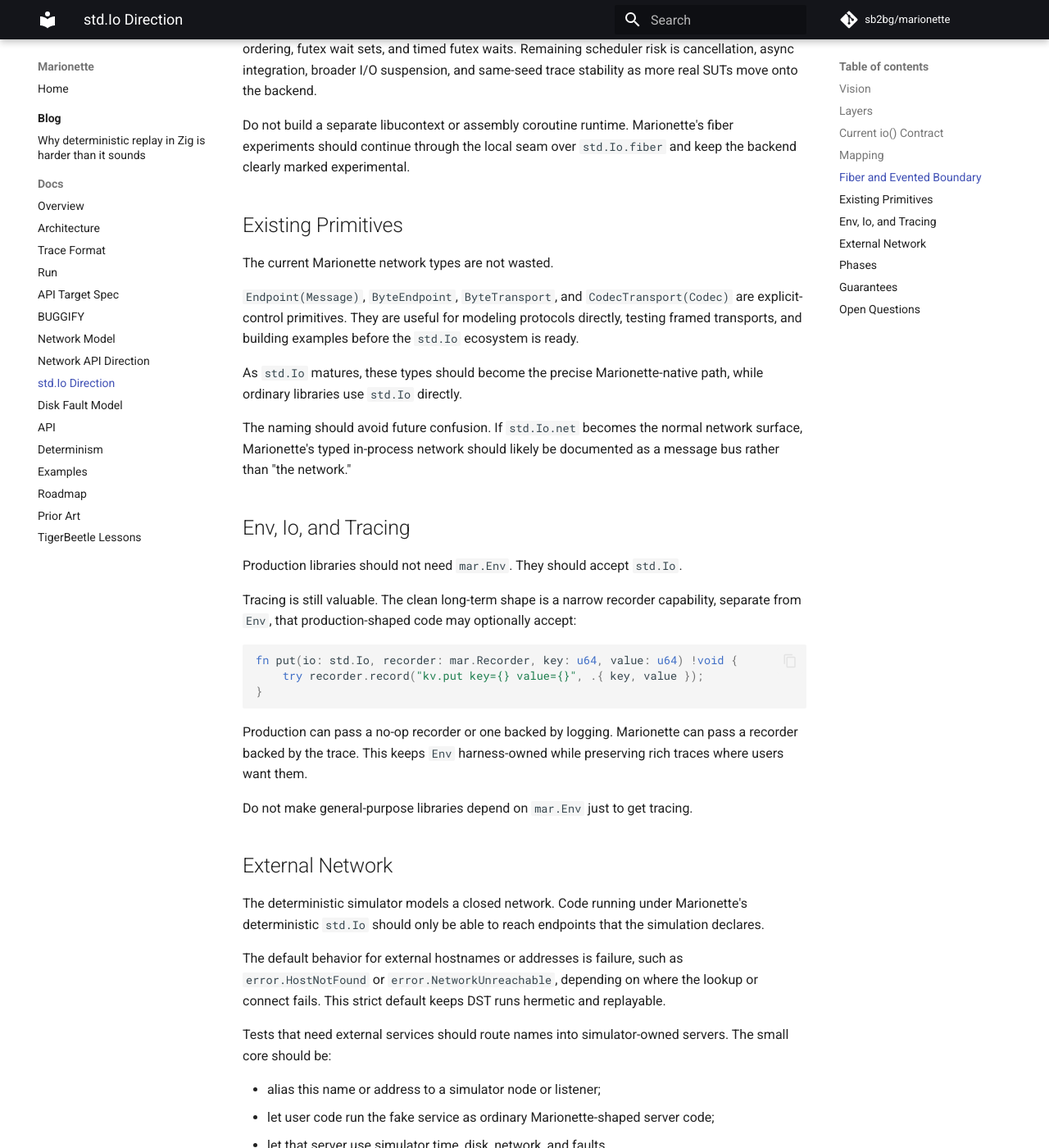
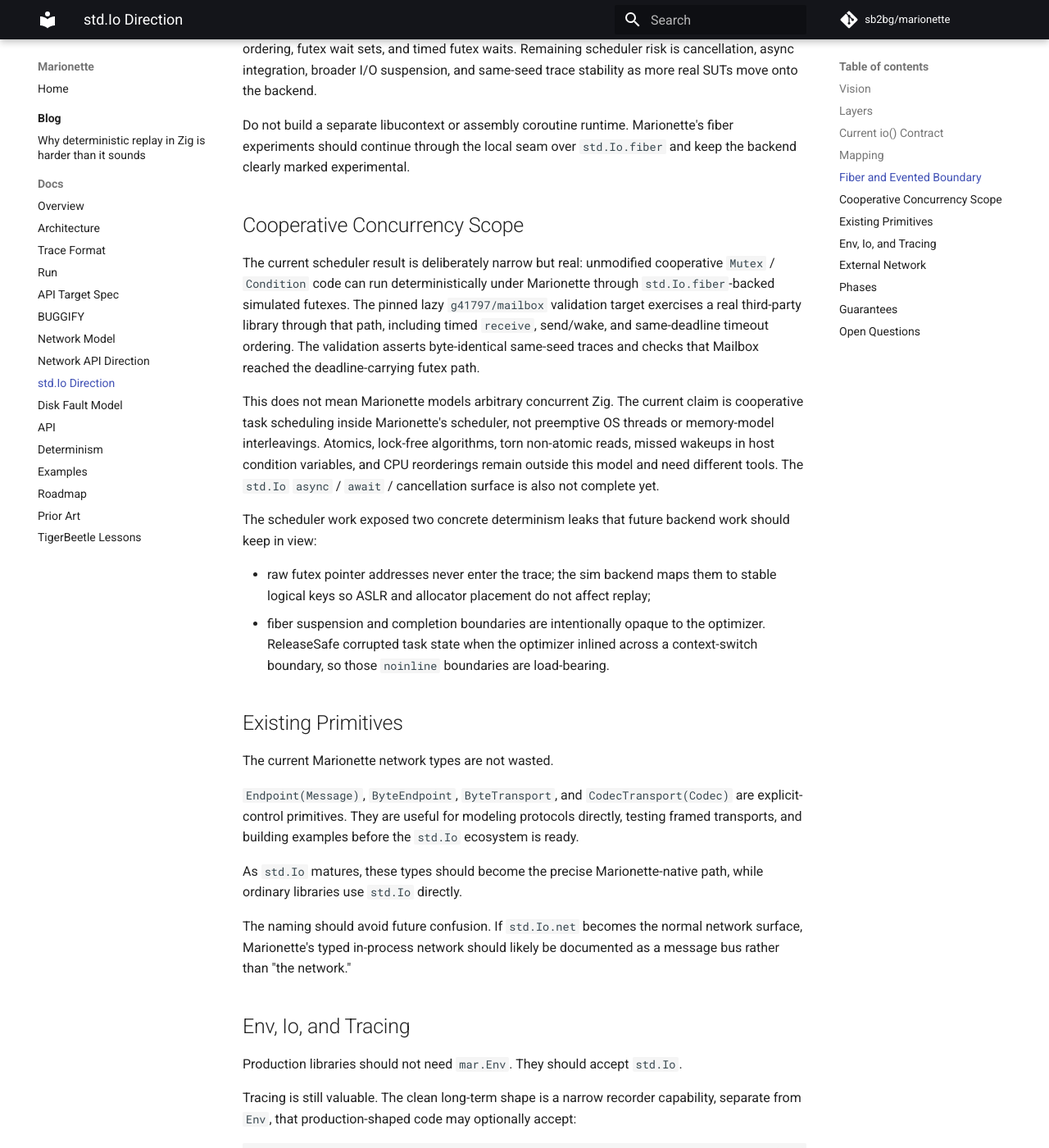
Before and after one commit to sb2bg/marionette, an MkDocs documentation site: the page built from docs/std-io-direction.md, in a window 1280 px wide and 1400 px high, scrolled down 2740 px. Shown: the whole window at 82% size. Built offline with MkDocs 1.6.1 and Material for MkDocs 9.7.7, drawn with Linux system fonts in a browser that asks for light colours; comment, search, counter and statistics services are not loaded.

Commit message:
Clarify cooperative concurrency scope

```diff
--- a/docs/std-io-direction.md
+++ b/docs/std-io-direction.md
@@ -128,6 +128,32 @@ Do not build a separate libucontext or assembly coroutine runtime. Marionette's
 fiber experiments should continue through the local seam over `std.Io.fiber`
 and keep the backend clearly marked experimental.
 
+## Cooperative Concurrency Scope
+
+The current scheduler result is deliberately narrow but real: unmodified
+cooperative `Mutex` / `Condition` code can run deterministically under
+Marionette through `std.Io.fiber`-backed simulated futexes. The pinned lazy
+`g41797/mailbox` validation target exercises a real third-party library through
+that path, including timed `receive`, send/wake, and same-deadline timeout
+ordering. The validation asserts byte-identical same-seed traces and checks
+that Mailbox reached the deadline-carrying futex path.
+
+This does not mean Marionette models arbitrary concurrent Zig. The current
+claim is cooperative task scheduling inside Marionette's scheduler, not
+preemptive OS threads or memory-model interleavings. Atomics, lock-free
+algorithms, torn non-atomic reads, missed wakeups in host condition variables,
+and CPU reorderings remain outside this model and need different tools. The
+`std.Io` `async` / `await` / cancellation surface is also not complete yet.
+
+The scheduler work exposed two concrete determinism leaks that future backend
+work should keep in view:
+
+- raw futex pointer addresses never enter the trace; the sim backend maps them
+  to stable logical keys so ASLR and allocator placement do not affect replay;
+- fiber suspension and completion boundaries are intentionally opaque to the
+  optimizer. ReleaseSafe corrupted task state when the optimizer inlined across
+  a context-switch boundary, so those `noinline` boundaries are load-bearing.
+
 ## Existing Primitives
 
 The current Marionette network types are not wasted.
```
Also changed, not shown: README.md (+15 -7 lines), docs/index.md (+7 -6 lines).
